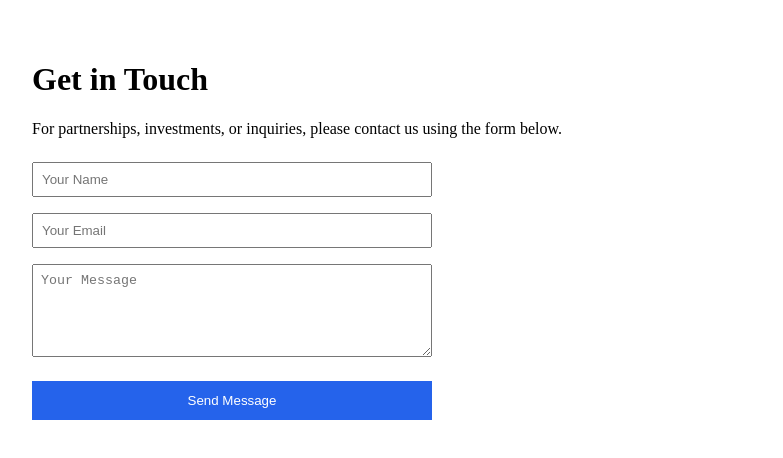
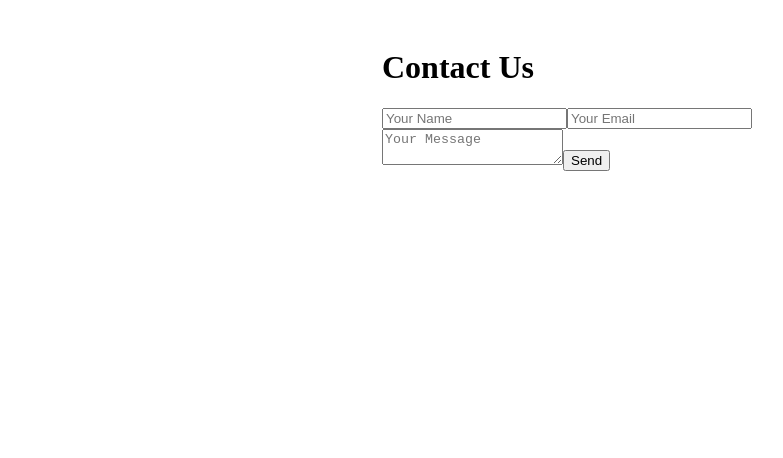
Before and after one commit to aquraiq-site/aquraiq-site, a Next.js app: page /contact in a window 1280 px wide. Shown: the top 458 px of the page, without its empty margins (8-791 px from the left). Built offline with nearby package versions, Linux system fonts and the light colour scheme.

Commit message:
Update contact.js

```diff
--- a/pages/contact.js
+++ b/pages/contact.js
@@ -1,21 +1,62 @@
-// pages/contact.js
+import { useState } from "react";
 
 export default function Contact() {
+  const [form, setForm] = useState({ name: "", email: "", message: "" });
+  const [status, setStatus] = useState("");
+
+  const handleChange = (e) => {
+    setForm({ ...form, [e.target.name]: e.target.value });
+  };
+
+  const handleSubmit = async (e) => {
+    e.preventDefault();
+    setStatus("Sending...");
+
+    try {
+      const res = await fetch("/api/sendEmail", {
+        method: "POST",
+        headers: { "Content-Type": "application/json" },
+        body: JSON.stringify(form),
+      });
+
+      const data = await res.json();
+      if (data.success) {
+        setStatus("✅ Email sent successfully!");
+      } else {
+        setStatus("❌ Failed to send email.");
+      }
+    } catch (error) {
+      setStatus("⚠️ Error sending email.");
+    }
+  };
+
   return (
-    <div style={{ padding: "2rem" }}>
-      <h1>Get in Touch</h1>
-      <p>
-        For partnerships, investments, or inquiries, please contact us using the
-        form below.
-      </p>
-      <form style={{ display: "flex", flexDirection: "column", maxWidth: "400px" }}>
-        <input type="text" placeholder="Your Name" style={{ margin: "0.5rem 0", padding: "0.5rem" }} />
-        <input type="email" placeholder="Your Email" style={{ margin: "0.5rem 0", padding: "0.5rem" }} />
-        <textarea placeholder="Your Message" rows="5" style={{ margin: "0.5rem 0", padding: "0.5rem" }} />
-        <button type="submit" style={{ marginTop: "1rem", padding: "0.75rem", background: "#2563eb", color: "#fff", border: "none", cursor: "pointer" }}>
-          Send Message
-        </button>
+    <div style={{ maxWidth: "500px", margin: "auto", padding: "20px" }}>
+      <h1>Contact Us</h1>
+      <form onSubmit={handleSubmit}>
+        <input
+          type="text"
+          name="name"
+          placeholder="Your Name"
+          onChange={handleChange}
+          required
+        />
+        <input
+          type="email"
+          name="email"
+          placeholder="Your Email"
+          onChange={handleChange}
+          required
+        />
+        <textarea
+          name="message"
+          placeholder="Your Message"
+          onChange={handleChange}
+          required
+        />
+        <button type="submit">Send</button>
       </form>
+      <p>{status}</p>
     </div>
   );
 }
```
